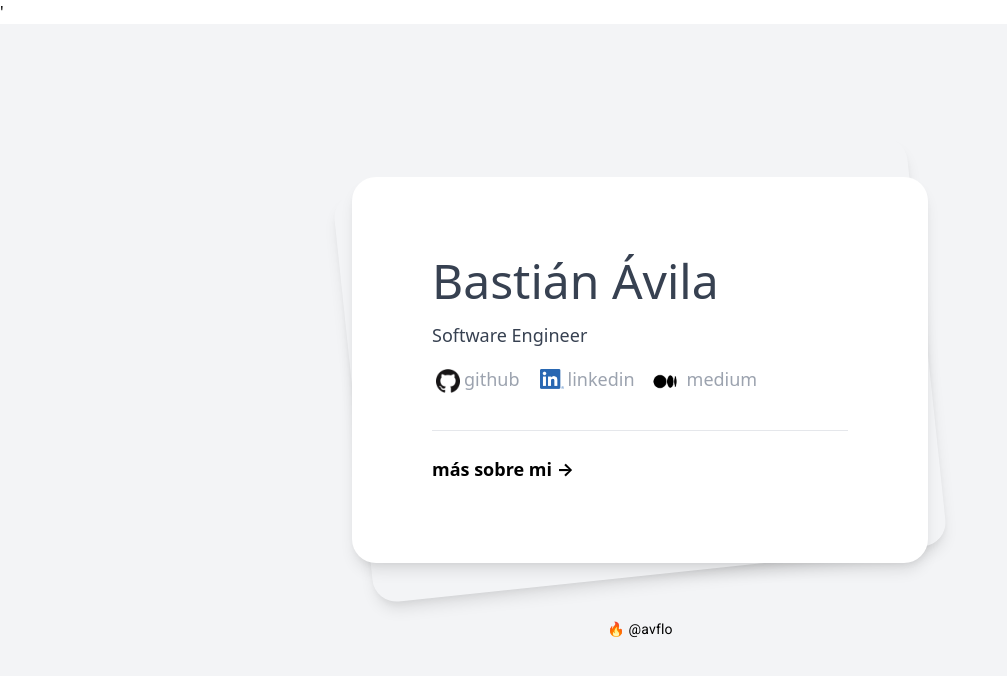
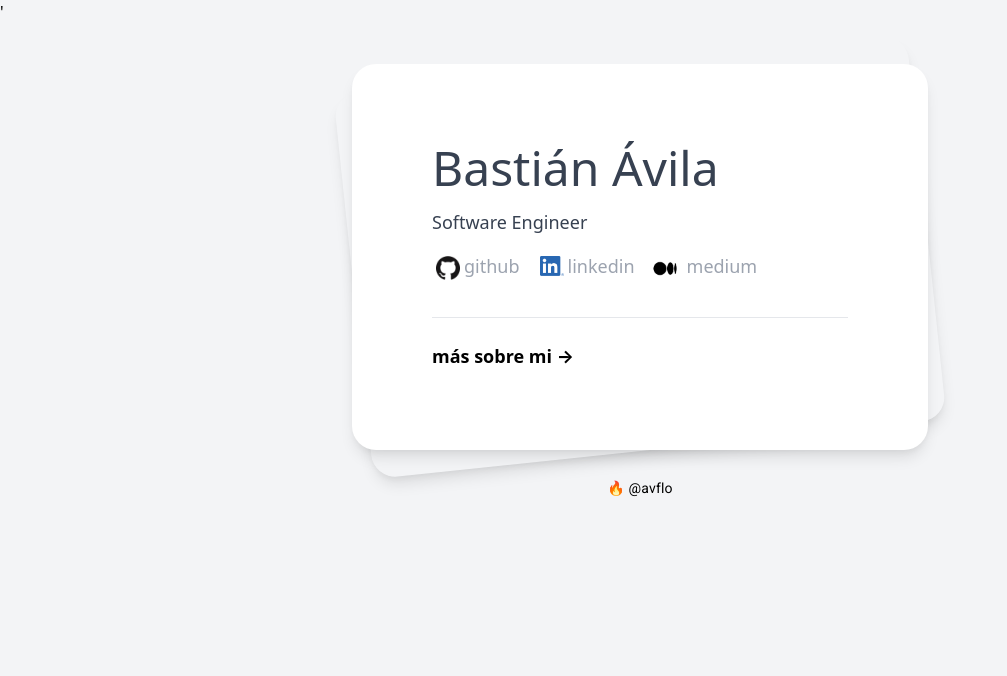
Before and after one commit to bastianaf/peerfeel, a React (Create React App) app: page / in a window 1280 px wide. Shown: the top 676 px of the page, without its empty margins (0-1007 px from the left). Built offline with nearby package versions, Linux system fonts and the light colour scheme.

Commit message:
:bug: fix height

```diff
--- a/public/index.html
+++ b/public/index.html
@@ -9,7 +9,7 @@
       name="description"
       content="&#128075; hi! I like to build things"
     />
-    <meta property="image" content="%PUBLIC_URL%/profile.png" />
+    <meta name="image" content="%PUBLIC_URL%/profile.png" />
     <meta name="viewport"  content="minimum-scale=1, initial-scale=1, width=device-width"   />
 
     <meta property="og:title" content="Bastian Avila" />
@@ -39,7 +39,7 @@
     -->
     <title> Bastian </title>
   </head>
-  <body>
+  <body class="bg-gray-100">
     <noscript>You need to enable JavaScript to run this app.</noscript>
     <div id="root"></div>
     <!--
--- a/src/App.js
+++ b/src/App.js
@@ -6,13 +6,14 @@ import './assets/index.css';
 
 function App() {
   return (
-        <div>
-          <div class="min-h-screen bg-gray-100 py-6 flex flex-col justify-center sm:py-12">
-              <Home></Home>
-            <div class="py-6 my-5">
+        <div class="bg-gray-100">
+          <div class="py-5 my-5 min-h-48 flex flex-col justify-center">
+            <Home></Home>
+            <div class="py-4 my-3">
               <Copyright />
             </div>
           </div>
+
         </div>
   );
 }
--- a/src/components/Home.js
+++ b/src/components/Home.js
@@ -8,7 +8,7 @@ import mediumLogo from '../assets/img/medium.png'
 function Home(){
     return (
       <div class="">
-        <div class="relative py-3 sm:max-w-xl sm:mx-auto">
+        <div class="relative  sm:max-w-xl sm:mx-auto">
           <div class="absolute inset-0 bg-gradient-to-r from-cyan-400 to-light-blue-500 shadow-lg transform -skew-y-6 sm:skew-y-0 sm:-rotate-6 sm:rounded-3xl"></div>
           <div class="relative px-4 py-10 bg-white shadow-lg sm:rounded-3xl sm:p-20">
             <div class="max-w-md mx-auto">
```
